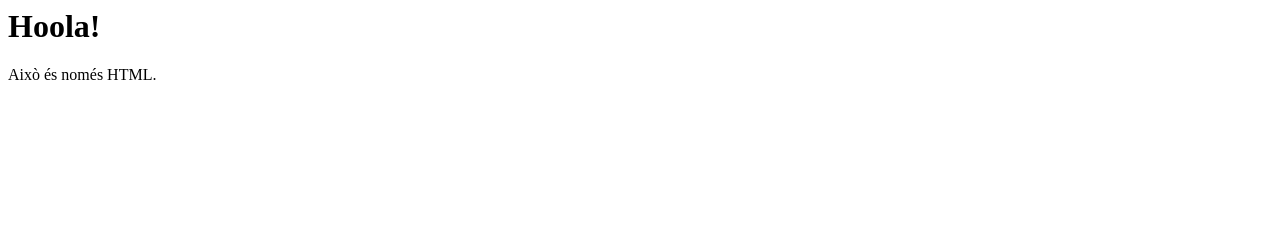
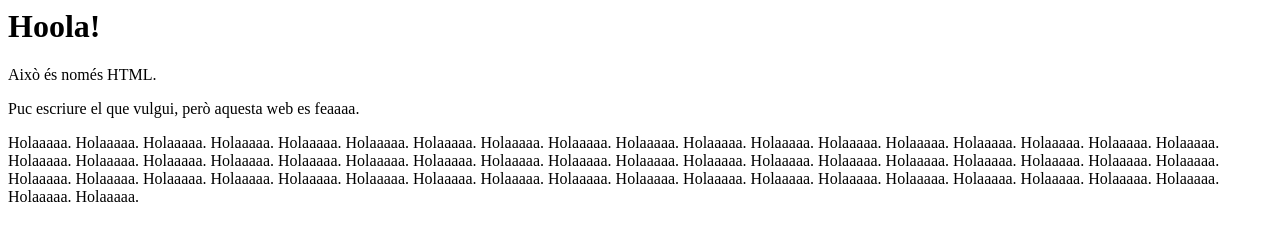
Before and after one commit to Tupiet/Aleix-Website, a plain HTML site: page holaIzhan/index.html in a window 1280 px wide. Drawn offline with Linux system fonts and the light colour scheme.

Commit message:
Update index.html

```diff
--- a/holaIzhan/index.html
+++ b/holaIzhan/index.html
@@ -1,2 +1,5 @@
 <h1>Hoola!</h1>
 <p>Això és només HTML.</p>
+
+<p>Puc escriure el que vulgui, però aquesta web es feaaaa.</p>
+<p>Holaaaaa. Holaaaaa. Holaaaaa. Holaaaaa. Holaaaaa. Holaaaaa. Holaaaaa. Holaaaaa. Holaaaaa. Holaaaaa. Holaaaaa. Holaaaaa. Holaaaaa. Holaaaaa. Holaaaaa. Holaaaaa. Holaaaaa. Holaaaaa. Holaaaaa. Holaaaaa. Holaaaaa. Holaaaaa. Holaaaaa. Holaaaaa. Holaaaaa. Holaaaaa. Holaaaaa. Holaaaaa. Holaaaaa. Holaaaaa. Holaaaaa. Holaaaaa. Holaaaaa. Holaaaaa. Holaaaaa. Holaaaaa. Holaaaaa. Holaaaaa. Holaaaaa. Holaaaaa. Holaaaaa. Holaaaaa. Holaaaaa. Holaaaaa. Holaaaaa. Holaaaaa. Holaaaaa. Holaaaaa. Holaaaaa. Holaaaaa. Holaaaaa. Holaaaaa. Holaaaaa. Holaaaaa. Holaaaaa. Holaaaaa. </p>
```
